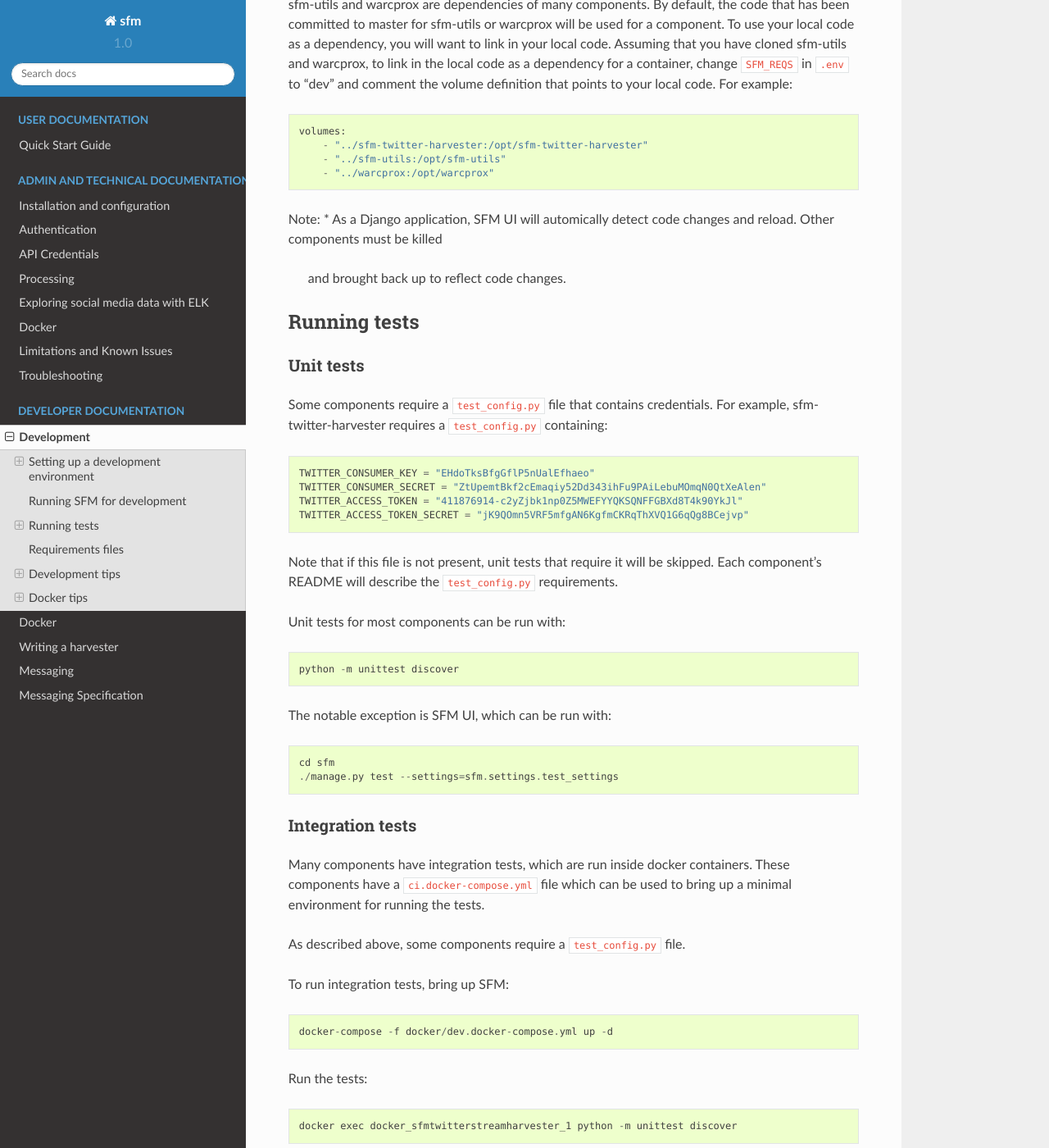
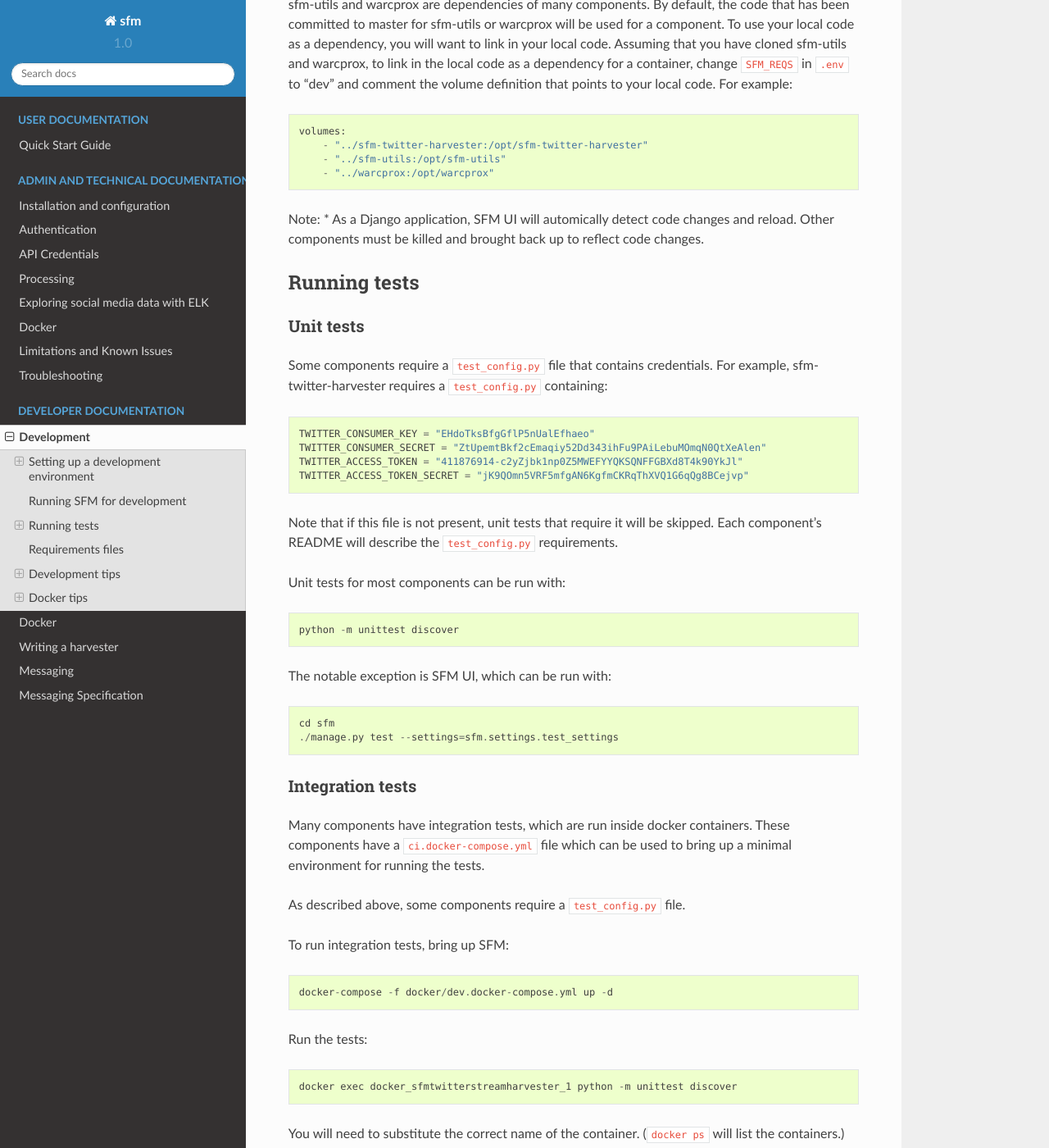
Before and after one commit to gwu-libraries/sfm-ui, a Sphinx documentation site: the page built from docs/development.rst, in a window 1280 px wide and 1400 px high, scrolled down 1436 px. Shown: the whole window at 82% size. Built offline with Sphinx 7.4.7 and the Read the Docs theme 2.0.0, drawn with Linux system fonts in a browser that asks for light colours; some of the changed text lies outside the part shown.

Commit message:
formatting

```diff
--- a/docs/development.rst
+++ b/docs/development.rst
@@ -69,7 +69,7 @@
 
 Note:
 * As a Django application, SFM UI will automically detect code changes and reload. Other components must be killed
-  and brought back up to reflect code changes.
+and brought back up to reflect code changes.
 
 ---------------
  Running tests
@@ -116,7 +116,7 @@
 You will need to substitute the correct name of the container. (``docker ps`` will list
 the containers.)
 
-And then clean-up::
+And then clean up::
 
     docker-compose -f docker/dev.docker-compose.yml kill
     docker-compose -f docker/dev.docker-compose.yml rm -v --force
```
Also changed, not shown: other parts of docs/development.rst (+1 -1 lines).
